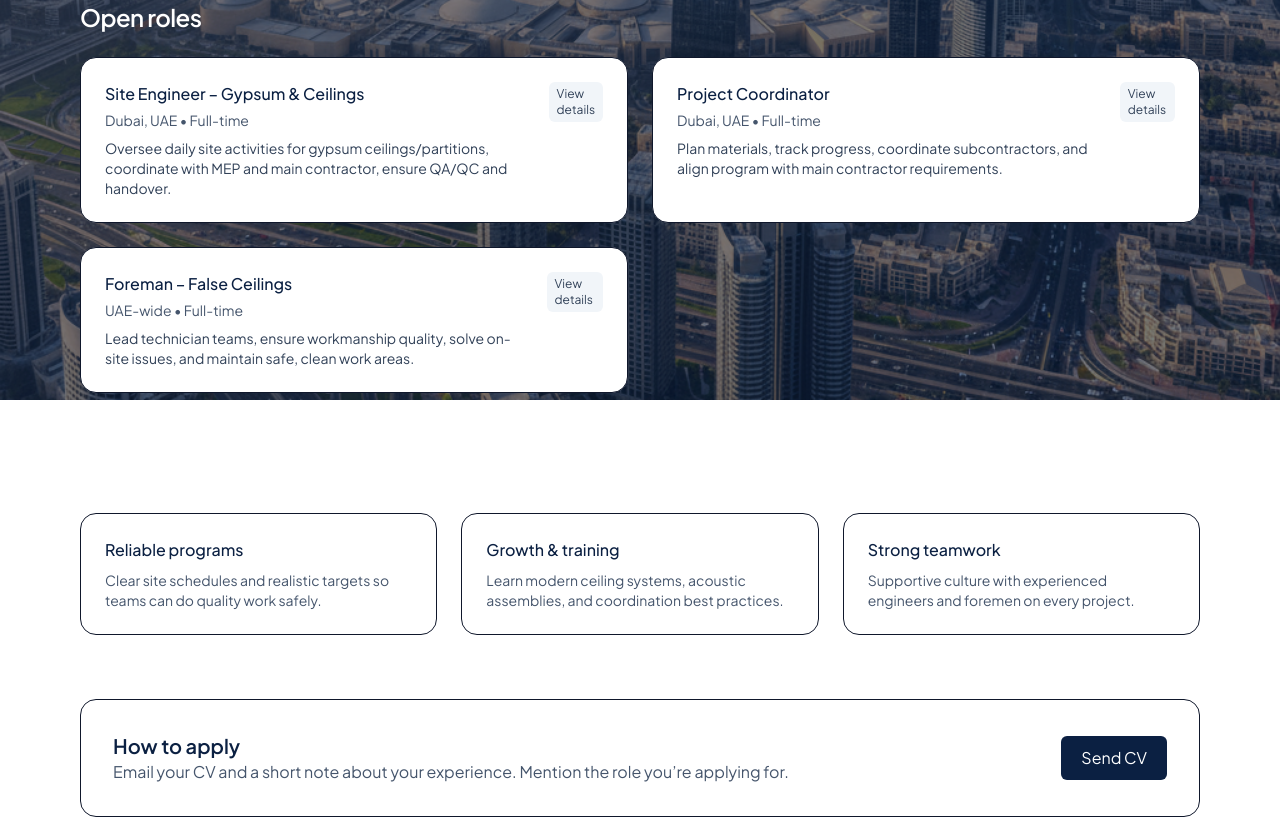
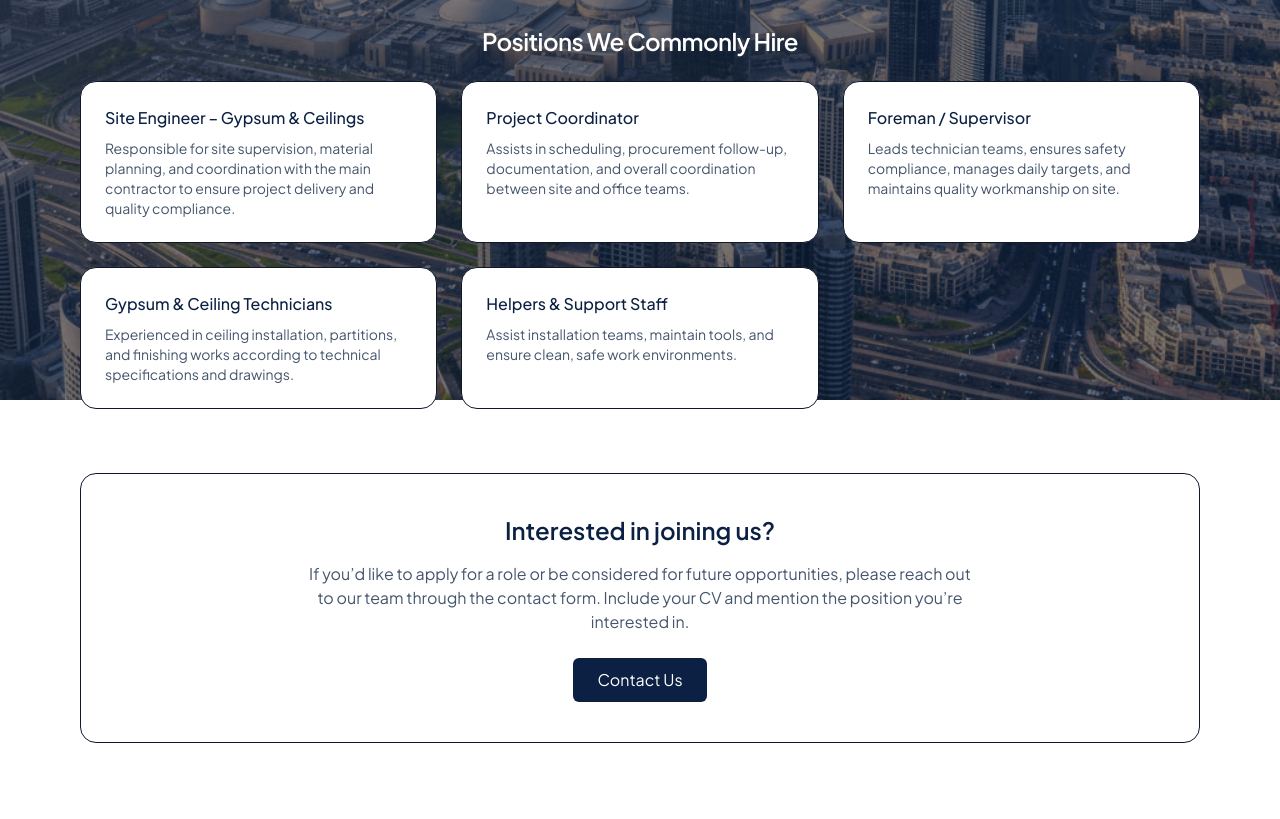
Before and after one commit to WovenTexLTD/Al-Amwaj-BLDG-MAINT.-est, a Next.js app: page /hire in a window 1280 px wide. Shown: the part 400-1219 px from the top of the page. Built offline with nearby package versions, Linux system fonts and the light colour scheme.

Commit message:
Update page.tsx

```diff
--- a/src/app/hire/page.tsx
+++ b/src/app/hire/page.tsx
@@ -1,158 +1,78 @@
 import Link from "next/link";
 
-type Role = {
-  title: string;
-  location: string;
-  type: string;
-  summary: string;
-  details: string[];
-  emailSubject: string;
-};
-
 export default function Hire() {
-  const roles: Role[] = [
+  const roles = [
     {
       title: "Site Engineer – Gypsum & Ceilings",
-      location: "Dubai, UAE",
-      type: "Full-time",
-      summary:
-        "Oversee daily site activities for gypsum ceilings/partitions, coordinate with MEP and main contractor, ensure QA/QC and handover.",
-      details: [
-        "3+ years experience in false ceilings/gypsum works",
-        "Reading drawings, setting out, and site coordination",
-        "Method statements, ITP/QA documentation, snag closure",
-        "Fluent English; Arabic/Hindi/Bengali a plus",
-      ],
-      emailSubject: "Application – Site Engineer (Gypsum & Ceilings)",
+      desc: "Responsible for site supervision, material planning, and coordination with the main contractor to ensure project delivery and quality compliance.",
     },
     {
       title: "Project Coordinator",
-      location: "Dubai, UAE",
-      type: "Full-time",
-      summary:
-        "Plan materials, track progress, coordinate subcontractors, and align program with main contractor requirements.",
-      details: [
-        "2+ years coordination experience in fit-out/ceilings",
-        "Strong Excel and scheduling (e.g., MS Project) skills",
-        "Material tracking, documentation, and site reporting",
-      ],
-      emailSubject: "Application – Project Coordinator",
+      desc: "Assists in scheduling, procurement follow-up, documentation, and overall coordination between site and office teams.",
     },
     {
-      title: "Foreman – False Ceilings",
-      location: "UAE-wide",
-      type: "Full-time",
-      summary:
-        "Lead technician teams, ensure workmanship quality, solve on-site issues, and maintain safe, clean work areas.",
-      details: [
-        "5+ years on-site experience with gypsum ceilings/partitions",
-        "Team leadership and practical problem solving",
-        "Safety-first approach; quality finishes under time pressure",
-      ],
-      emailSubject: "Application – Foreman (False Ceilings)",
+      title: "Foreman / Supervisor",
+      desc: "Leads technician teams, ensures safety compliance, manages daily targets, and maintains quality workmanship on site.",
+    },
+    {
+      title: "Gypsum & Ceiling Technicians",
+      desc: "Experienced in ceiling installation, partitions, and finishing works according to technical specifications and drawings.",
+    },
+    {
+      title: "Helpers & Support Staff",
+      desc: "Assist installation teams, maintain tools, and ensure clean, safe work environments.",
     },
   ];
-
-  const mail = "info@yourdomain.com"; // <-- change to your hiring email
 
   return (
     <div className="space-y-16">
       {/* Intro */}
-      <section className="rounded-3xl bg-white border p-8 md:p-12">
+      <section className="rounded-3xl bg-white border p-8 md:p-12 text-center">
         <span className="inline-block text-xs font-semibold tracking-widest text-[#0B2042]/70 uppercase">
           Careers
         </span>
         <h1 className="mt-3 text-3xl md:text-4xl font-semibold tracking-tight text-[#0B2042]">
-          Join Al Amwaj — build with precision and pride.
+          Join our team at Al Amwaj
         </h1>
-        <p className="mt-4 text-slate-600 max-w-3xl">
-          We’re growing our delivery teams for ceilings, partitions, and acoustic systems. If you’re
-          hands-on, reliable, and care about quality, we’d love to meet you.
+        <p className="mt-4 text-slate-600 max-w-2xl mx-auto">
+          We’re always looking for talented, hardworking professionals to join our growing
+          team. Whether you’re an experienced site engineer or a skilled technician, Al Amwaj
+          offers opportunities to work on high-quality projects across the UAE.
         </p>
       </section>
 
-      {/* Open roles */}
+      {/* Roles */}
       <section className="space-y-6">
-        <h2 className="text-2xl font-semibold tracking-tight text-white">Open roles</h2>
-        <div className="grid md:grid-cols-2 gap-6">
+        <h2 className="text-2xl font-semibold tracking-tight text-white text-center">
+          Positions We Commonly Hire
+        </h2>
+        <div className="grid md:grid-cols-2 lg:grid-cols-3 gap-6">
           {roles.map((r) => (
-            <details key={r.title} className="rounded-2xl bg-white border p-6 group">
-              <summary className="cursor-pointer list-none">
-                <div className="flex items-start justify-between gap-4">
-                  <div>
-                    <h3 className="font-medium text-[#0B2042]">{r.title}</h3>
-                    <p className="mt-1 text-sm text-slate-600">
-                      {r.location} • {r.type}
-                    </p>
-                    <p className="mt-2 text-sm text-slate-700">{r.summary}</p>
-                  </div>
-                  <span className="text-xs px-2 py-1 rounded-md bg-slate-100 text-slate-700">
-                    View details
-                  </span>
-                </div>
-              </summary>
-
-              <ul className="mt-4 list-disc pl-5 space-y-1 text-sm text-slate-700">
-                {r.details.map((d) => (
-                  <li key={d}>{d}</li>
-                ))}
-              </ul>
-
-              <div className="mt-5">
-                <a
-                  href={`mailto:${mail}?subject=${encodeURIComponent(r.emailSubject)}&body=${encodeURIComponent(
-                    `Hello Al Amwaj,\n\nI’d like to apply for the ${r.title} role.\n\nName:\nPhone:\nYears of Experience:\nVisa Status:\nEarliest Start:\n\nAttached: CV/Resume\n\nBest regards,\n`
-                  )}`}
-                  className="inline-block px-4 py-2 rounded-md bg-[#0B2042] text-white hover:opacity-90"
-                >
-                  Apply via Email
-                </a>
-              </div>
-            </details>
-          ))}
-        </div>
-      </section>
-
-      {/* Benefits */}
-      <section className="space-y-6">
-        <h2 className="text-2xl font-semibold tracking-tight text-white">Why work with us</h2>
-        <div className="grid md:grid-cols-3 gap-6">
-          {[
-            {
-              h: "Reliable programs",
-              p: "Clear site schedules and realistic targets so teams can do quality work safely.",
-            },
-            {
-              h: "Growth & training",
-              p: "Learn modern ceiling systems, acoustic assemblies, and coordination best practices.",
-            },
-            {
-              h: "Strong teamwork",
-              p: "Supportive culture with experienced engineers and foremen on every project.",
-            },
-          ].map((b) => (
-            <div key={b.h} className="p-6 rounded-2xl bg-white border">
-              <h3 className="font-medium text-[#0B2042]">{b.h}</h3>
-              <p className="mt-2 text-sm text-slate-600">{b.p}</p>
+            <div
+              key={r.title}
+              className="p-6 rounded-2xl bg-white border hover:shadow-sm transition text-left"
+            >
+              <h3 className="font-medium text-[#0B2042]">{r.title}</h3>
+              <p className="mt-2 text-sm text-slate-600">{r.desc}</p>
             </div>
           ))}
         </div>
       </section>
 
-      {/* How to apply */}
-      <section className="rounded-2xl border bg-white p-6 md:p-8 flex flex-col md:flex-row items-center justify-between gap-4">
-        <div>
-          <h3 className="text-xl font-semibold text-[#0B2042]">How to apply</h3>
-          <p className="text-slate-600">
-            Email your CV and a short note about your experience. Mention the role you’re applying for.
-          </p>
-        </div>
-        <a
-          href={`mailto:${mail}?subject=${encodeURIComponent("General Application – Al Amwaj")}`}
-          className="px-5 py-2.5 rounded-md bg-[#0B2042] text-white hover:opacity-90"
+      {/* Message + CTA */}
+      <section className="rounded-2xl border bg-white p-8 md:p-10 text-center space-y-4">
+        <h3 className="text-2xl font-semibold text-[#0B2042]">Interested in joining us?</h3>
+        <p className="text-slate-600 max-w-2xl mx-auto">
+          If you’d like to apply for a role or be considered for future opportunities,
+          please reach out to our team through the contact form. Include your CV and mention
+          the position you’re interested in.
+        </p>
+        <Link
+          href="/contact"
+          className="inline-block mt-2 px-6 py-2.5 rounded-md bg-[#0B2042] text-white hover:opacity-90 transition"
         >
-          Send CV
-        </a>
+          Contact Us
+        </Link>
       </section>
     </div>
   );
```
